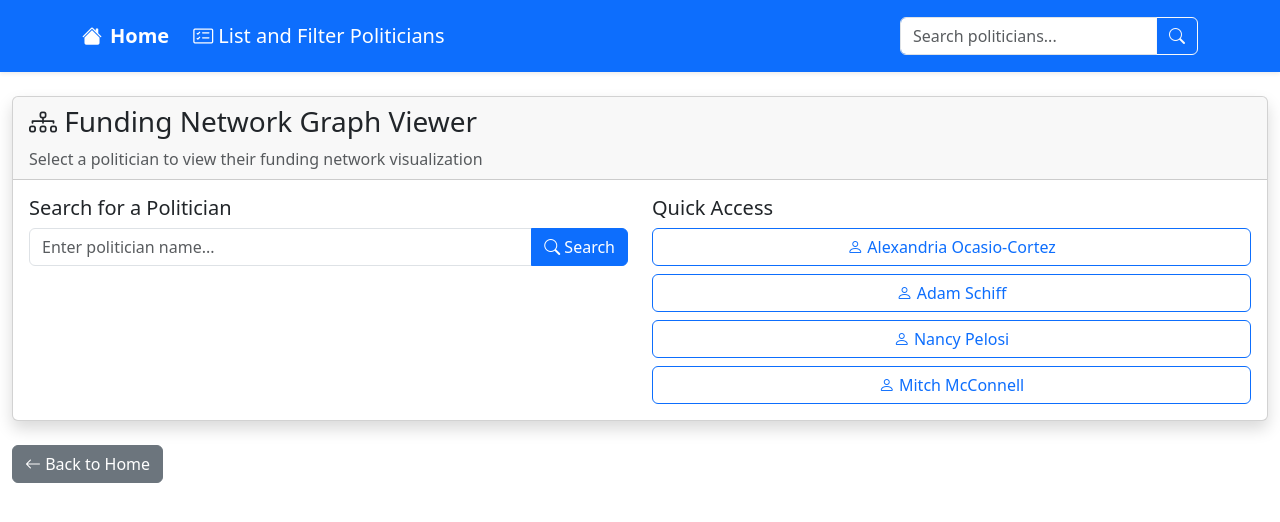
After one commit to mumtahinamomo/HackHarvard, a Flask app: page /graph in a window 1280 px wide. The commit adds this page. Shown: the top 522 px of the page. Run offline with Flask 3, Linux system fonts and the light colour scheme.

Commit message:
Move graph to external resource and update port
- Create separate graph viewer page (/graph and /graph/<politician_id>)
- Add 'View Funding Networks' button to main page
- Replace embedded graph on politician page with link to external graph viewer
- Update Flask app to run on port 5502 to avoid conflicts
- Graph is now accessible as external resource instead of embedded component
- Maintains all graph functionality while improving page performance

```diff
--- a/flask_app/politician_routes.py
+++ b/flask_app/politician_routes.py
@@ -224,3 +224,14 @@ def clear_description_cache():
             'success': False,
             'error': str(e)
         }), 500
+
+@app.route('/graph')
+def graph_viewer():
+    """Graph viewer page without specific politician."""
+    return render_template('graph_viewer.html')
+
+@app.route('/graph/<string:politician_id>')
+def graph_viewer_politician(politician_id):
+    """Graph viewer page for specific politician."""
+    politician = Politician.query.filter_by(candidate_id=politician_id).first()
+    return render_template('graph_viewer.html', politician=politician)
--- /dev/null
+++ b/flask_app/templates/graph_viewer.html
@@ -0,0 +1,193 @@
+{% extends "base.html" %}
+
+{% block title %}
+    Graph Viewer - {{ politician.candidate_name if politician else 'Political Funding Network' }}
+{% endblock %}
+
+{% block content %}
+<div class="container-fluid mt-4">
+    {% if politician %}
+        <!-- Header Section -->
+        <div class="row mb-4">
+            <div class="col-12">
+                <div class="card shadow">
+                    <div class="card-body">
+                        <div class="row align-items-center">
+                            <div class="col-md-8">
+                                <h1 class="card-title mb-2">{{ politician.candidate_name }}</h1>
+                                <div class="mb-3">
+                                    <span class="badge
+                                        {% if politician.chamber == 'House' %}bg-primary{% else %}bg-success{% endif %}
+                                        me-2 fs-6">
+                                        {{ politician.chamber }}
+                                    </span>
+
+                                    <span class="badge
+                                        {% if politician.political_party_affiliation == 'DEM' %}bg-blue
+                                        {% elif politician.political_party_affiliation == 'REP' %}bg-danger
+                                        {% elif politician.political_party_affiliation == 'IND' %}bg-warning
+                                        {% else %}bg-secondary{% endif %} fs-6">
+                                        {{ politician.political_party_affiliation }}
+                                    </span>
+                                </div>
+
+                                <p class="text-muted mb-0">
+                                    <i class="bi bi-geo-alt"></i>
+                                    {{ politician.office_state }}
+                                    {% if politician.office_district and politician.office_district != '0.0' %}
+                                        - District {{ "{:,.0f}".format(politician.office_district | float) }}
+                                    {% endif %}
+                                </p>
+                            </div>
+                            <div class="col-md-4 text-md-end">
+                                <div class="text-muted">
+                                    {% if politician.website_url %}
+                                    <a href="{{ politician.website_url }}" target="_blank" class="btn btn-outline-primary btn-sm me-2">
+                                        <i class="bi bi-globe"></i> Website
+                                    </a>
+                                    {% endif %}
+                                    <a href="{{ url_for('politician', politician_id=politician.candidate_id) }}" class="btn btn-primary btn-sm">
+                                        <i class="bi bi-person"></i> View Profile
+                                    </a>
+                                </div>
+                            </div>
+                        </div>
+                    </div>
+                </div>
+            </div>
+        </div>
+
+        <!-- Graph Section -->
+        <div class="row">
+            <div class="col-12">
+                <div class="politician-graph-section">
+                    <div class="card" style="background: #0e1422; border: 1px solid #1e2b46;">
+                        <div class="card-header" style="background: #0b1018; border-bottom: 1px solid #162236;">
+                            <h3 class="mb-0" style="color: #eaf0ff;">
+                                <i class="bi bi-diagram-3"></i> Funding Network Visualization
+                            </h3>
+                            <p class="text-muted mb-0 mt-2" style="color: #93a9ff;">
+                                Interactive visualization of {{ politician.candidate_name }}'s funding sources and connections.
+                            </p>
+                        </div>
+                        <div class="card-body" style="background: #0e1422;">
+                            <div class="politician-graph-container">
+                                <div class="politician-graph-header">
+                                    <h4 class="politician-graph-title">Funding Sources</h4>
+                                </div>
+
+                                <div class="politician-graph-legend">
+                                    <div class="politician-graph-legend-item">
+                                        <div class="politician-graph-legend-color" style="background-color: #2aa36b;"></div>
+                                        <span>Funding Sources</span>
+                                    </div>
+                                    <div class="politician-graph-legend-item">
+                                        <div class="politician-graph-legend-color" style="background-color: #6ee7b7;"></div>
+                                        <span>Individual-Funded</span>
+                                    </div>
+                                    <div class="politician-graph-legend-item">
+                                        <div class="politician-graph-legend-color" style="background-color: #60a5fa;"></div>
+                                        <span>PAC-Funded</span>
+                                    </div>
+                                    <div class="politician-graph-legend-item">
+                                        <div class="politician-graph-legend-color" style="background-color: #a78bfa;"></div>
+                                        <span>Party-Funded</span>
+                                    </div>
+                                </div>
+
+                                <div class="politician-graph-loading" id="graph-loading">
+                                    <div class="spinner-border spinner-border-sm" role="status">
+                                        <span class="visually-hidden">Loading...</span>
+                                    </div>
+                                    Loading funding network...
+                                </div>
+
+                                <div id="politician-graph-container"
+                                     data-politician-id="{{ politician.candidate_id }}"
+                                     style="display: none;">
+                                </div>
+                            </div>
+
+                            <div class="mt-3">
+                                <small style="color: #93a9ff;">
+                                    <i class="bi bi-info-circle"></i>
+                                    Click and drag nodes to explore the network. Hover over nodes for detailed information.
+                                    The thickness of connections represents the amount of funding. Politician color indicates their primary funding source.
+                                </small>
+                            </div>
+                        </div>
+                    </div>
+                </div>
+            </div>
+        </div>
+
+    {% else %}
+        <!-- Graph Selection Page -->
+        <div class="row">
+            <div class="col-12">
+                <div class="card shadow">
+                    <div class="card-header">
+                        <h3 class="mb-0">
+                            <i class="bi bi-diagram-3"></i> Funding Network Graph Viewer
+                        </h3>
+                        <p class="text-muted mb-0 mt-2">
+                            Select a politician to view their funding network visualization
+                        </p>
+                    </div>
+                    <div class="card-body">
+                        <div class="row">
+                            <div class="col-md-6">
+                                <h5>Search for a Politician</h5>
+                                <form action="{{ url_for('search') }}" method="POST">
+                                    <div class="input-group mb-3">
+                                        <input type="text" class="form-control" name="search"
+                                               placeholder="Enter politician name..." required>
+                                        <button class="btn btn-primary" type="submit">
+                                            <i class="bi bi-search"></i> Search
+                                        </button>
+                                    </div>
+                                </form>
+                            </div>
+                            <div class="col-md-6">
+                                <h5>Quick Access</h5>
+                                <div class="d-grid gap-2">
+                                    <a href="{{ url_for('graph_viewer', politician_id='H8NY15148') }}" class="btn btn-outline-primary">
+                                        <i class="bi bi-person"></i> Alexandria Ocasio-Cortez
+                                    </a>
+                                    <a href="{{ url_for('graph_viewer', politician_id='H0CA27085') }}" class="btn btn-outline-primary">
+                                        <i class="bi bi-person"></i> Adam Schiff
+                                    </a>
+                                    <a href="{{ url_for('graph_viewer', politician_id='H8CA05035') }}" class="btn btn-outline-primary">
+                                        <i class="bi bi-person"></i> Nancy Pelosi
+                                    </a>
+                                    <a href="{{ url_for('graph_viewer', politician_id='S2KY00012') }}" class="btn btn-outline-primary">
+                                        <i class="bi bi-person"></i> Mitch McConnell
+                                    </a>
+                                </div>
+                            </div>
+                        </div>
+                    </div>
+                </div>
+            </div>
+        </div>
+    {% endif %}
+
+    <!-- Back Button -->
+    <div class="row mt-4">
+        <div class="col-12">
+            <a href="{{ url_for('index') }}" class="btn btn-secondary">
+                <i class="bi bi-arrow-left"></i> Back to Home
+            </a>
+        </div>
+    </div>
+</div>
+
+<style>
+.bg-blue {
+    background-color: #0d6efd !important;
+}
+</style>
+
+<!-- Include the graph JavaScript -->
+<script src="{{ url_for('static', filename='js/politician-graph.js') }}"></script>
+{% endblock %}
--- a/run.py
+++ b/run.py
@@ -2,4 +2,4 @@ from flask_app import app
 
 if __name__ == "__main__":
     # app.run()
-    app.run(debug=True, port=5501)
+    app.run(debug=True, port=5502)
```
Also changed, not shown: flask_app/templates/index.html (+9 -0 lines), flask_app/templates/politician.html (+19 -57 lines).
